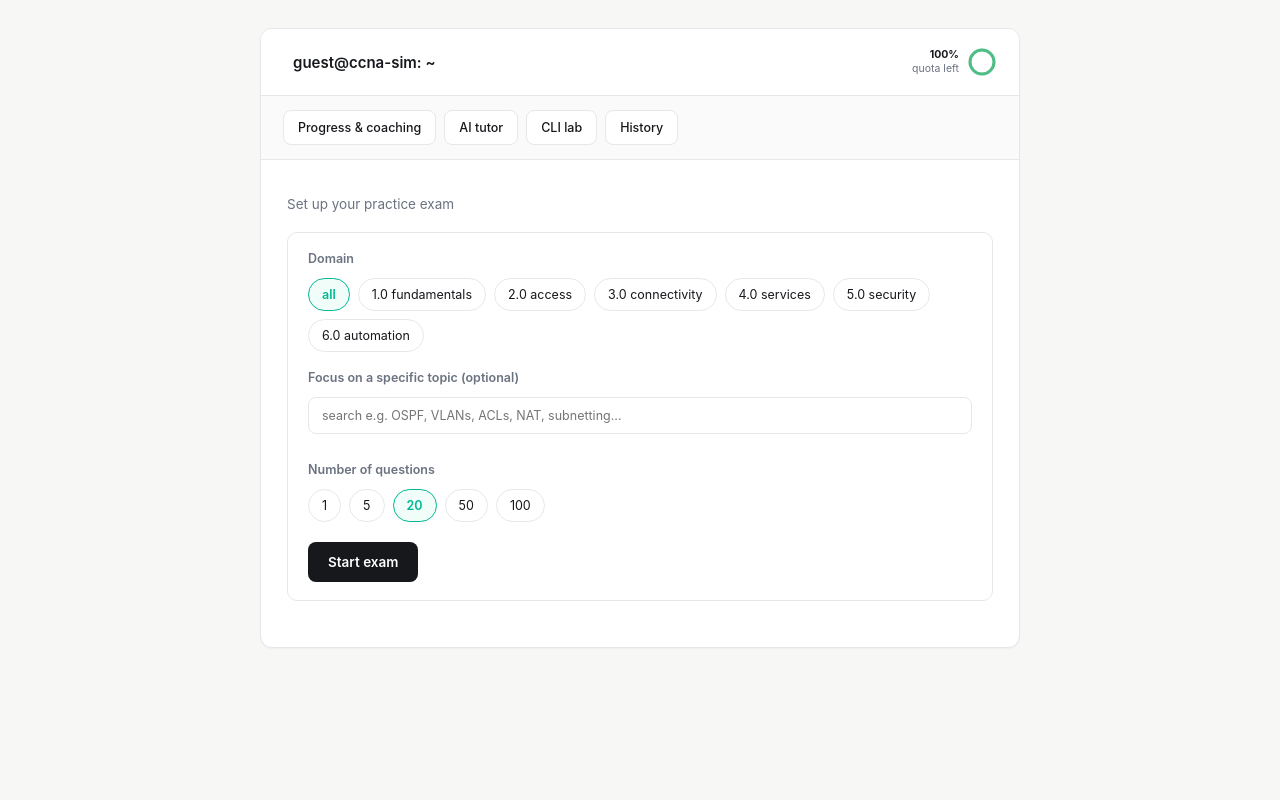
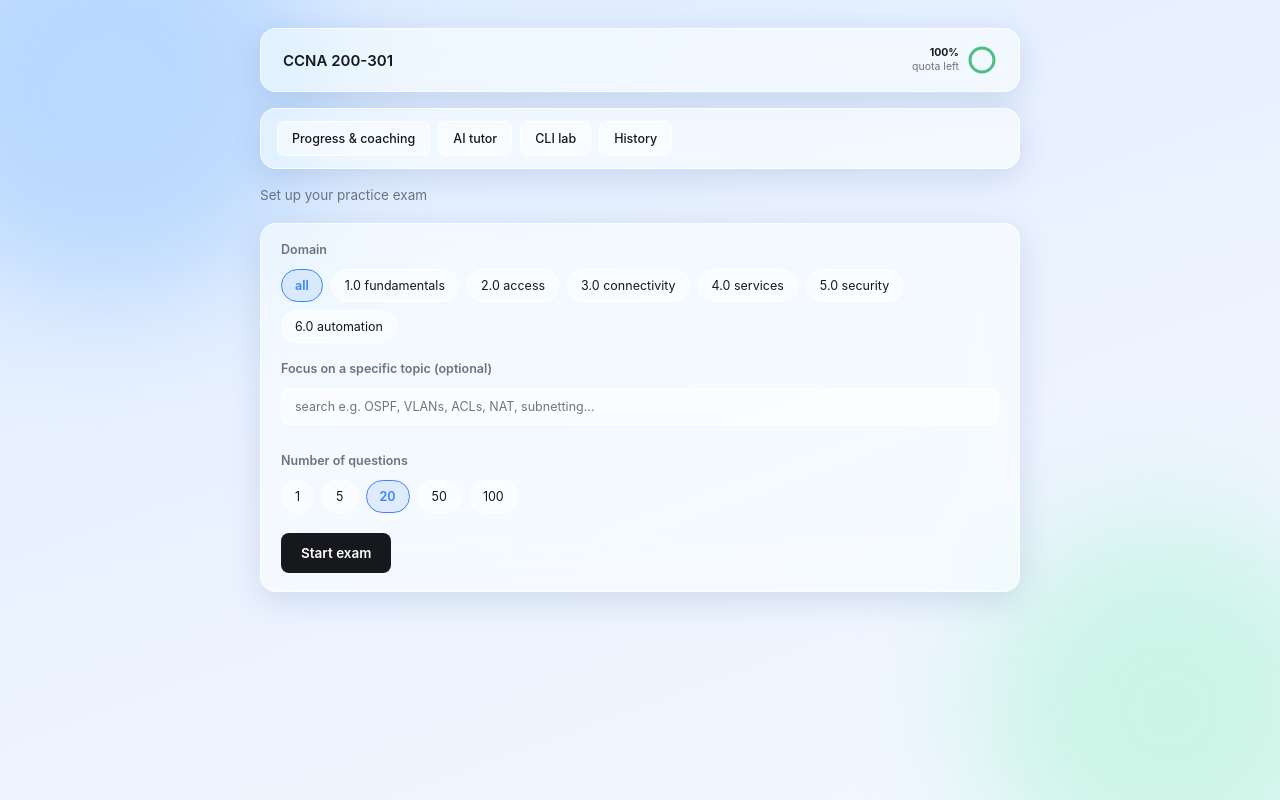
Before and after one commit to lionelkavunga8-dev/silver-waffle, a Flask app: page / in a window 1280 px wide. Run offline with Flask 3, Linux system fonts and the light colour scheme; data that the repository does not hold is empty; some libraries are stand-ins or nearby versions.

Commit message:
Add files via upload

```diff
--- a/templates/index.html
+++ b/templates/index.html
@@ -14,8 +14,8 @@
     --text: #16181C;
     --muted: #6B7280;
     --dim: #9AA1AB;
-    --wire: #00B894;
-    --wire-tint: #F0FDF9;
+    --wire: #3B82F6;
+    --wire-tint: rgba(59,130,246,0.12);
     --ready: #1F9D55;
     --ready-tint: #EAF7EE;
     --building: #C6740A;
@@ -23,32 +23,51 @@
     --focus: #D0453A;
     --focus-tint: #FCEBEA;
     --mono: -apple-system, BlinkMacSystemFont, "SF Pro Text", "Helvetica Neue", Arial, sans-serif;
+    --glass-bg: rgba(255,255,255,0.55);
+    --glass-border: rgba(255,255,255,0.75);
+    --glass-blur: blur(20px) saturate(160%);
+    --glass-shadow: 0 8px 32px rgba(31,71,140,0.15);
   }
   * { box-sizing: border-box; }
   html, body {
     margin: 0;
-    background: var(--bg);
+    min-height: 100vh;
+    background: linear-gradient(160deg, #DCEBFF 0%, #EAF2FF 45%, #F3F8FF 100%);
     color: var(--text);
     font-family: var(--mono);
     font-size: 14px;
     -webkit-font-smoothing: antialiased;
+    position: relative;
+    overflow-x: hidden;
   }
+  /* Soft blurred color blobs behind everything - backdrop-filter needs
+     something colorful to blur, otherwise glass panels just look flat. */
+  body::before, body::after, .blob3 {
+    content: ""; position: fixed; border-radius: 50%; filter: blur(60px);
+    z-index: 0; opacity: 0.5; pointer-events: none;
+  }
+  body::before { width: 420px; height: 420px; background: #93C5FD; top: -120px; left: -100px; }
+  body::after { width: 380px; height: 380px; background: #A7F3D0; bottom: -100px; right: -80px; }
+  .blob3 { width: 320px; height: 320px; background: #FBCFE8; top: 45%; right: 8%; }
+
   .frame {
     max-width: 760px;
     margin: 28px auto 80px;
-    border: 1px solid var(--line);
-    border-radius: 12px;
-    overflow: hidden;
-    background: var(--panel);
-    box-shadow: 0 1px 2px rgba(16,24,40,0.04);
+    position: relative;
+    z-index: 1;
   }
   .titlebar {
     display: flex;
     align-items: center;
     gap: 10px;
-    padding: 18px 22px;
-    background: var(--panel);
-    border-bottom: 1px solid var(--line);
+    padding: 16px 22px;
+    background: var(--glass-bg);
+    backdrop-filter: var(--glass-blur);
+    -webkit-backdrop-filter: var(--glass-blur);
+    border: 1px solid var(--glass-border);
+    border-radius: 16px;
+    box-shadow: var(--glass-shadow);
+    margin-bottom: 16px;
   }
   .titlebar .path { color: var(--text); font-size: 15px; font-weight: 600; }
 
@@ -56,12 +75,21 @@
   .quota-ring-label { font-size: 10.5px; color: var(--muted); text-align: right; line-height: 1.3; }
   .quota-ring-label .n { color: var(--text); font-weight: 700; }
   .quota-ring svg { display: block; }
-  .quota-ring circle.track { stroke: var(--line); fill: none; }
+  .quota-ring circle.track { stroke: rgba(255,255,255,0.7); fill: none; }
   .quota-ring circle.fill { fill: none; stroke-linecap: round; transition: stroke-dashoffset 0.3s ease; }
 
-  .toolbar { display: flex; gap: 8px; padding: 14px 22px; background: var(--panel-alt); border-bottom: 1px solid var(--line); flex-wrap: wrap; }
+  .toolbar {
+    display: flex; gap: 8px; padding: 12px 16px; flex-wrap: wrap;
+    background: var(--glass-bg);
+    backdrop-filter: var(--glass-blur);
+    -webkit-backdrop-filter: var(--glass-blur);
+    border: 1px solid var(--glass-border);
+    border-radius: 16px;
+    box-shadow: var(--glass-shadow);
+    margin-bottom: 16px;
+  }
 
-  .content { padding: 26px 26px 32px; }
+  .content { position: relative; z-index: 1; }
 
   .prompt { display: none; }
   .cursor { display: none; }
@@ -70,13 +98,37 @@
   .muted { color: var(--muted); }
   .dim { color: var(--dim); }
 
-  .box { border: 1px solid var(--line); border-radius: 10px; background: var(--panel); padding: 18px 20px; margin-top: 16px; }
+  .box {
+    border: 1px solid var(--glass-border);
+    border-radius: 16px;
+    background: var(--glass-bg);
+    backdrop-filter: var(--glass-blur);
+    -webkit-backdrop-filter: var(--glass-blur);
+    box-shadow: var(--glass-shadow);
+    padding: 18px 20px;
+    margin-top: 16px;
+  }
   .section-title { font-size: 12.5px; color: var(--muted); font-weight: 600; margin-bottom: 12px; }
+
+  /* The exam carousel is built by JS with no static wrapper element, so we
+     give #output the glass treatment directly, only once it actually has
+     content - otherwise an empty glass box would float there before any
+     exam is generated. */
+  #output:not(:empty) {
+    border: 1px solid var(--glass-border);
+    border-radius: 16px;
+    background: var(--glass-bg);
+    backdrop-filter: var(--glass-blur);
+    -webkit-backdrop-filter: var(--glass-blur);
+    box-shadow: var(--glass-shadow);
+    padding: 18px 20px;
+    margin-top: 16px;
+  }
 
   .field { margin-top: 18px; }
   .flag-group { display: flex; flex-wrap: wrap; gap: 8px; }
   .flag {
-    border: 1px solid var(--line); background: var(--panel); color: var(--text);
+    border: 1px solid var(--glass-border); background: rgba(255,255,255,0.5); color: var(--text);
     padding: 8px 13px; border-radius: 20px; font-family: var(--mono); font-size: 12.5px; cursor: pointer;
   }
   .flag:hover { border-color: var(--dim); }
@@ -94,8 +146,8 @@
   .run-btn:hover { background: #2A2D33; }
   .run-btn:disabled { opacity: 0.4; cursor: not-allowed; }
   .run-btn.alt { background: var(--wire); color: #fff; }
-  .run-btn.alt:hover { background: #009f80; }
-  .ghost-btn { background: var(--panel); border: 1px solid var(--line); color: var(--text); font-size: 12.5px; padding: 9px 14px; font-weight: 500; }
+  .run-btn.alt:hover { background: #2563EB; }
+  .ghost-btn { background: rgba(255,255,255,0.5); border: 1px solid var(--glass-border); color: var(--text); font-size: 12.5px; padding: 9px 14px; font-weight: 500; }
   .ghost-btn:hover { border-color: var(--dim); }
   .ghost-btn:disabled { opacity: 0.4; cursor: not-allowed; }
   .small-btn { background: transparent; border: none; color: var(--wire); font-size: 12px; padding: 0; text-decoration: underline; cursor: pointer; }
@@ -104,32 +156,34 @@
 
   .topic-search-wrap { position: relative; margin-top: 6px; }
   .topic-search-input {
-    width: 100%; background: var(--panel); border: 1px solid var(--line); color: var(--text);
+    width: 100%; background: rgba(255,255,255,0.55); border: 1px solid var(--glass-border); color: var(--text);
     font-family: var(--mono); font-size: 12.5px; padding: 10px 13px; border-radius: 8px;
   }
   .topic-search-input:focus { outline: none; border-color: var(--wire); }
   .topic-suggestions {
     position: absolute; top: calc(100% + 4px); left: 0; right: 0; z-index: 5;
-    background: var(--panel); border: 1px solid var(--line); border-radius: 8px;
-    max-height: 200px; overflow-y: auto; display: none; box-shadow: 0 8px 20px rgba(16,24,40,0.08);
+    background: rgba(255,255,255,0.9); backdrop-filter: var(--glass-blur); -webkit-backdrop-filter: var(--glass-blur);
+    border: 1px solid var(--glass-border); border-radius: 8px;
+    max-height: 200px; overflow-y: auto; display: none; box-shadow: var(--glass-shadow);
   }
   .topic-suggestions.open { display: block; }
   .topic-suggestion { padding: 9px 13px; font-size: 12.5px; cursor: pointer; display: flex; justify-content: space-between; }
-  .topic-suggestion:hover { background: var(--panel-alt); }
+  .topic-suggestion:hover { background: rgba(59,130,246,0.08); }
   .topic-suggestion .dom { color: var(--dim); font-size: 11px; }
   .topic-chips { display: flex; flex-wrap: wrap; gap: 6px; margin-top: 10px; }
   .topic-chip {
     display: flex; align-items: center; gap: 6px; background: var(--wire-tint);
-    border: 1px solid var(--wire); color: #007A62; font-size: 12px; padding: 5px 8px 5px 10px; border-radius: 20px;
+    border: 1px solid var(--wire); color: #1D4ED8; font-size: 12px; padding: 5px 8px 5px 10px; border-radius: 20px;
   }
-  .topic-chip button { background: none; border: none; color: #007A62; cursor: pointer; font-family: var(--mono); font-size: 13px; padding: 0; line-height: 1; }
+  .topic-chip button { background: none; border: none; color: #1D4ED8; cursor: pointer; font-family: var(--mono); font-size: 13px; padding: 0; line-height: 1; }
 
   .q-head { display: flex; justify-content: space-between; font-size: 12px; color: var(--muted); margin-bottom: 14px; }
   .q-card { flex: 0 0 100%; min-width: 0; box-sizing: border-box; padding: 4px 2px; }
   .q-text { font-size: 16px; line-height: 1.5; margin-bottom: 22px; color: var(--text); font-weight: 500; }
   label.option {
     display: flex; gap: 12px; align-items: flex-start; padding: 13px 15px;
-    border: 1px solid var(--line); border-radius: 8px; margin-bottom: 9px; cursor: pointer; font-size: 13.5px;
+    border: 1px solid var(--glass-border); border-radius: 8px; margin-bottom: 9px; cursor: pointer; font-size: 13.5px;
+    background: rgba(255,255,255,0.4);
   }
   label.option:hover { border-color: var(--dim); }
   label.option:has(input:checked) { border-color: var(--wire); background: var(--wire-tint); }
@@ -137,7 +191,7 @@
   label.option .letter { color: var(--wire); font-weight: 700; width: 18px; flex-shrink: 0; font-size: 14px; }
   .q-card.correct { border-left: 3px solid var(--ready); padding-left: 14px; }
   .q-card.missed { border-left: 3px solid var(--focus); padding-left: 14px; }
-  .explanation { display: none; margin-top: 14px; padding: 13px 15px; border: 1px solid var(--line); border-radius: 8px; font-size: 13.5px; background: var(--panel-alt); }
+  .explanation { display: none; margin-top: 14px; padding: 13px 15px; border: 1px solid var(--glass-border); border-radius: 8px; font-size: 13.5px; background: rgba(255,255,255,0.45); }
 
   .exam-nav { display: flex; align-items: center; justify-content: space-between; gap: 12px; margin-top: 36px; }
   .exam-nav .ghost-btn { flex: 0 0 auto; }
@@ -227,8 +281,7 @@
 
 <div class="frame">
   <div class="titlebar">
-    <div class="dots"><span class="dot r"></span><span class="dot y"></span><span class="dot g"></span></div>
-    <span class="path">guest@ccna-sim: ~</span>
+    <span class="path">CCNA 200-301</span>
     <div class="quota-ring-wrap" id="quotaRingWrap" title="Estimated daily Gemini quota remaining (self-tracked by this app, resets ~midnight UTC)">
       <div class="quota-ring-label"><span class="n" id="quotaPctText">--%</span><br>quota left</div>
       <div class="quota-ring">
```
